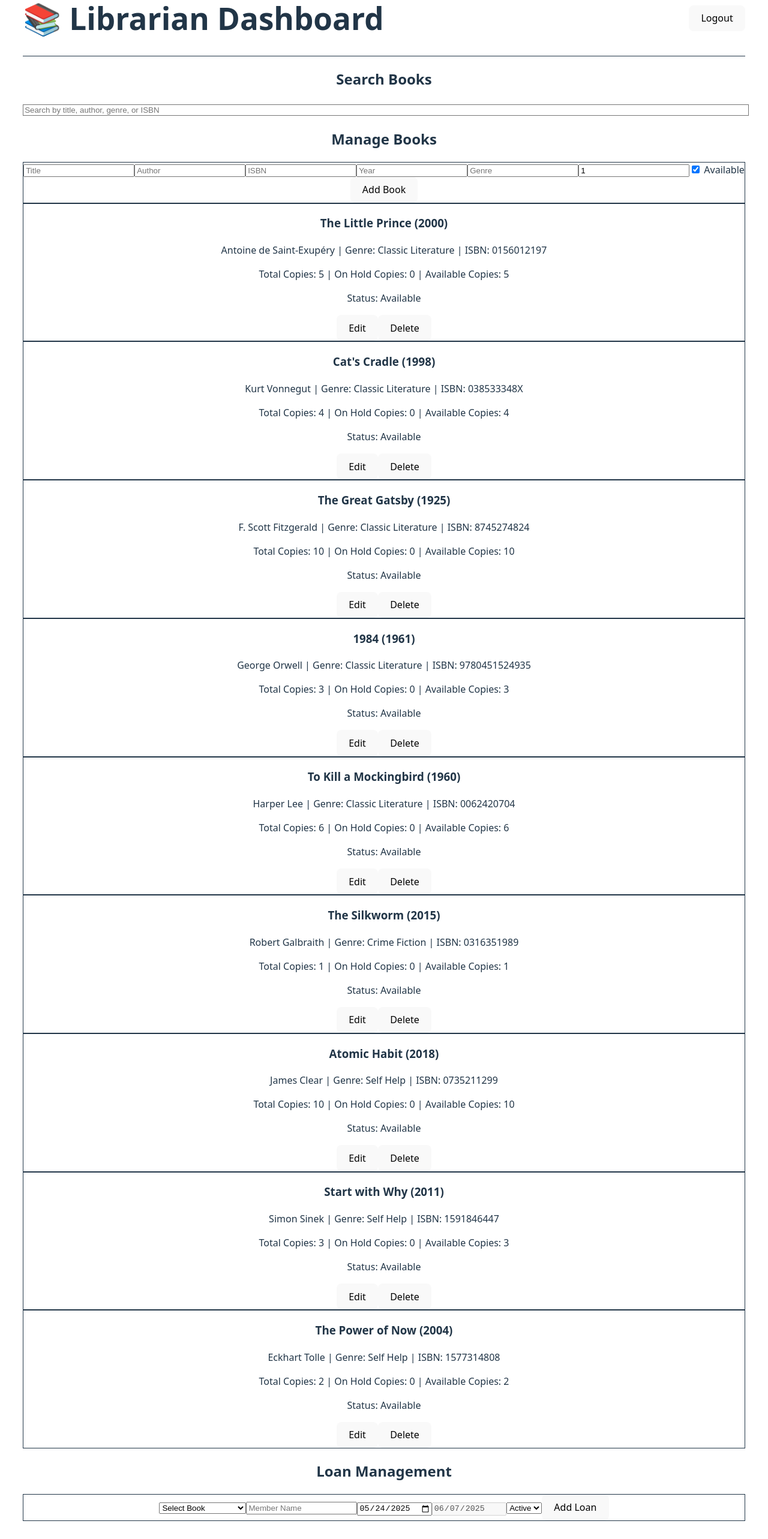
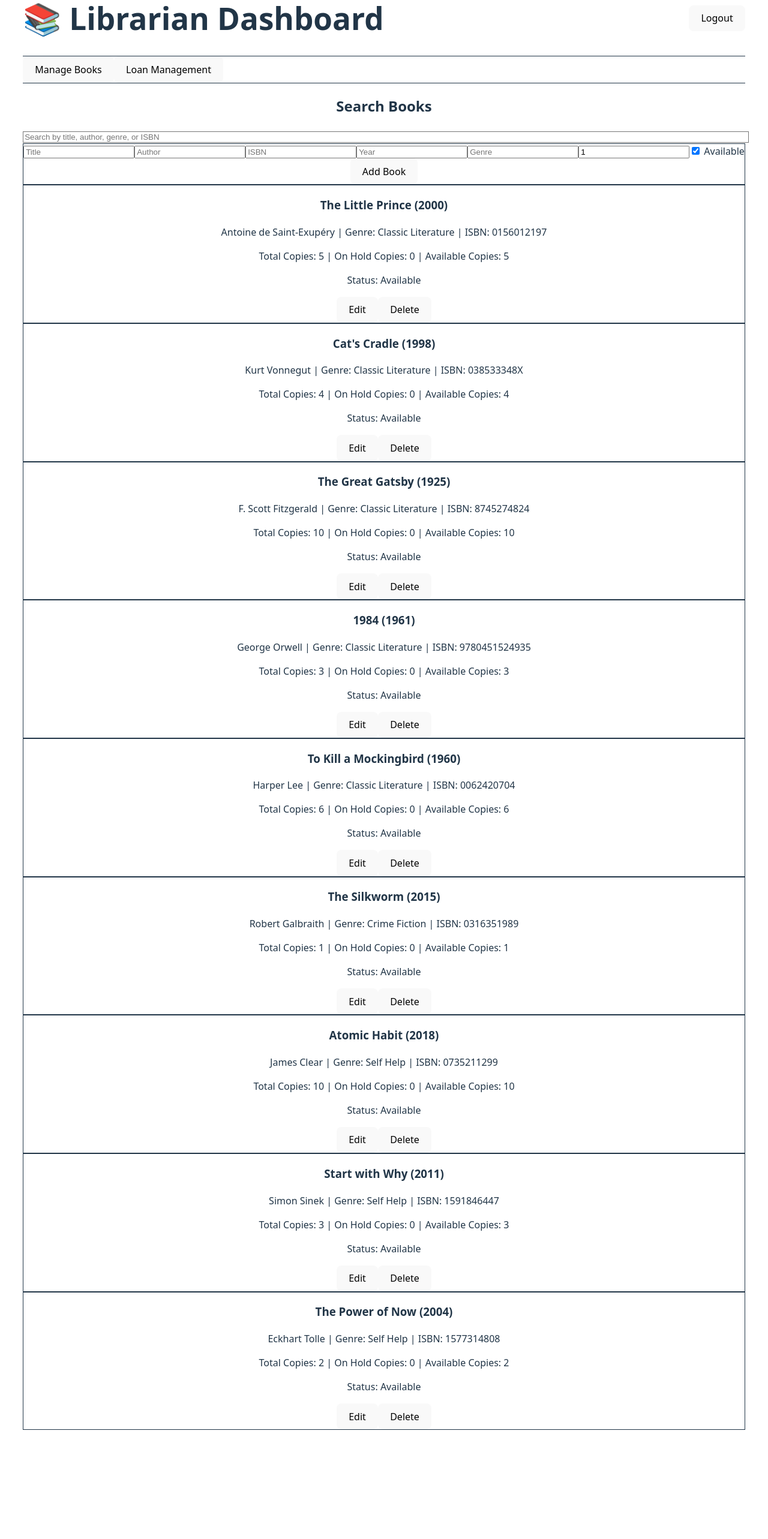
Before and after one commit to adriana-sufian/library-app-v2, a React (Vite) app: page /librarian in a window 1280 px wide. Shown: the part 64-2630 px from the top of the page at 60% size. After the commit the page ends 2480 px from the top, so only its background shows below. Built offline with nearby package versions, Linux system fonts and the light colour scheme; sample sign-in values are in the browser's storage.

Commit message:
<feat> librarian dashboard - change to tab layout

```diff
--- a/src/directories/LibrarianDashboard.jsx
+++ b/src/directories/LibrarianDashboard.jsx
@@ -140,22 +140,50 @@ export default function LibrarianDashboard() {
     return genreA.localeCompare(genreB);
   });
 
+  const [activeTab, setActiveTab] = useState("books");
+
+  const logout = () => {
+    localStorage.removeItem("librarianUser");
+    window.location.href = "/";
+  };
+
 
 return (
-    <div className="max-w-5xl mx-auto px-4 py-6 space-y-8">
+    <div className="max-w-5xl mx-auto px-4 py-6 space-y-6">
+      {/* Header */}
       <header className="flex justify-between items-center border-b pb-4">
         <h1 className="text-3xl font-bold text-gray-800">📚 Librarian Dashboard</h1>
-        <button
-          onClick={() => {
-            localStorage.removeItem("librarianUser");
-            window.location.href = "/";
-          }}
-          className="text-sm text-red-600 hover:underline"
-        >
+        <button onClick={logout} className="text-sm text-red-600 hover:underline">
           Logout
         </button>
       </header>
 
+      {/* Tabs */}
+      <div className="flex space-x-4 border-b mb-4">
+        <button
+          className={`pb-2 px-2 ${
+            activeTab === "books"
+              ? "border-b-2 border-blue-600 text-blue-600 font-semibold"
+              : "text-gray-600 hover:text-blue-500"
+          }`}
+          onClick={() => setActiveTab("books")}
+        >
+          Manage Books
+        </button>
+        <button
+          className={`pb-2 px-2 ${
+            activeTab === "loans"
+              ? "border-b-2 border-blue-600 text-blue-600 font-semibold"
+              : "text-gray-600 hover:text-blue-500"
+          }`}
+          onClick={() => setActiveTab("loans")}
+        >
+          Loan Management
+        </button>
+      </div>
+
+      {/* Search (common to both tabs or can be conditional) */}
+      {activeTab === "books" && (
         <section>
           <h2 className="text-xl font-semibold mb-3">Search Books</h2>
           <input
@@ -166,16 +194,24 @@ return (
             className="w-full p-2 border rounded shadow-sm"
           />
         </section>
+      )}
 
-      <section>
-        <h2 className="text-xl font-semibold mb-3">Manage Books</h2>
-        <BookForm onSubmit={handleSave} book={editingBook} onCancel={handleCancelEdit}/>
+      {/* Tab Content */}
+      {activeTab === "books" && (
+        <section className="space-y-4">
+          <BookForm onSubmit={handleSave} book={editingBook} onCancel={handleCancelEdit} />
           <BookList books={sortedBooks} onEdit={handleEdit} onDelete={handleDelete} />
         </section>
+      )}
 
-      <section>
-        <h2 className="text-xl font-semibold mb-3">Loan Management</h2>
-        <LoanForm onSubmit={handleSaveLoan} books={books} loan={editingLoan} onCancel={handleCancelLoanEdit}/>
+      {activeTab === "loans" && (
+        <section className="space-y-4">
+          <LoanForm
+            onSubmit={handleSaveLoan}
+            books={books}
+            loan={editingLoan}
+            onCancel={handleCancelLoanEdit}
+          />
           <LoanList
             loans={sortedLoans}
             books={books}
@@ -184,6 +220,7 @@ return (
             onReturn={handleReturnLoan}
           />
         </section>
+      )}
     </div>
   );
 }
```
Lines whose indentation alone changed are shown as unchanged.
